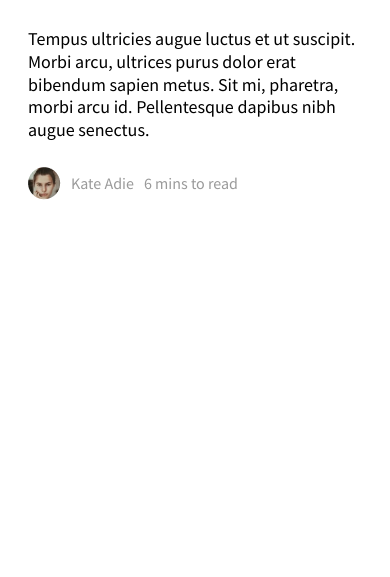
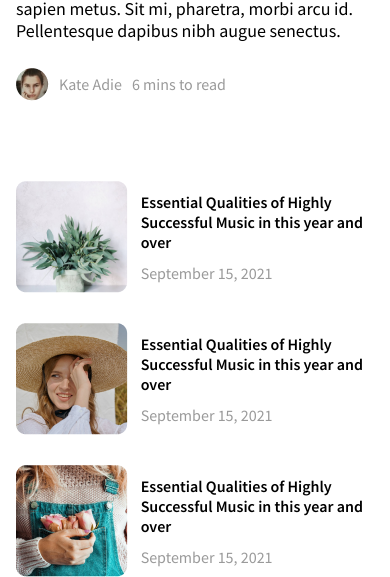
Before and after one commit to BryonVerdone/blog-page, a plain HTML site: page index.html in a window 390 px wide. Shown: the part 394-971 px from the top of the page. Before the commit the page ends 844 px from the top, so only its background shows below. Drawn offline with nearby package versions, Linux system fonts and the light colour scheme.

Commit message:
added responsive thumbnail section

```diff
--- a/index.html
+++ b/index.html
@@ -76,6 +76,40 @@
     </section>
     <!--End of  Hero Section -->
     <!-- Thumbnail Section -->
+    <section class="thumbnail-section">
+      <div class="thumbnail-content section-center">
+        <article class="thumb-card">
+          <img src="./assets/thumbnail/thumb-1.png" alt="green plant" />
+          <div class="thumb-text">
+            <h3>
+              Essential Qualities of Highly Successful Music in this year and
+              over
+            </h3>
+            <span class="thumb-date">September 15, 2021</span>
+          </div>
+        </article>
+        <article class="thumb-card">
+          <img src="./assets/thumbnail/thumb-2.png" alt="green plant" />
+          <div class="thumb-text">
+            <h3>
+              Essential Qualities of Highly Successful Music in this year and
+              over
+            </h3>
+            <span class="thumb-date">September 15, 2021</span>
+          </div>
+        </article>
+        <article class="thumb-card">
+          <img src="./assets/thumbnail/thumb-3.png" alt="green plant" />
+          <div class="thumb-text">
+            <h3>
+              Essential Qualities of Highly Successful Music in this year and
+              over
+            </h3>
+            <span class="thumb-date">September 15, 2021</span>
+          </div>
+        </article>
+      </div>
+    </section>
     <!-- End of Thumbnail Section -->
     <!-- Trending Section -->
     <!-- Trending Section -->
--- a/styles/styles.css
+++ b/styles/styles.css
@@ -43,6 +43,7 @@ Util classes
 .section-center {
   margin: 0 auto;
   max-width: 1170px;
+  padding: 0 1rem;
 }
 /*
 ==========
@@ -117,7 +118,7 @@ Hero section
   padding: 1rem;
 }
 .hero-text {
-  padding: 12px;
+  /* padding: 12px; */
 }
 .hero-text p {
   font-family: var(--secondary-font);
@@ -155,3 +156,48 @@ Hero section
     display: none;
   }
 }
+
+/*
+==========
+Thumbnail section
+==========
+*/
+.thumbnail-section {
+  margin-top: 64px;
+}
+.thumbnail-content {
+  display: flex;
+  /* flex-wrap: wrap; */
+  gap: 30px;
+}
+
+.thumb-card {
+  display: flex;
+  align-items: center;
+}
+.thumb-text {
+  display: flex;
+  justify-content: center;
+
+  flex-direction: column;
+  padding-left: 12.64px;
+}
+.thumb-text h3 {
+  line-height: 20px;
+  font-weight: 600;
+  font-size: 1rem;
+  font-family: var(--secondary-font);
+}
+.thumb-text span {
+  margin-top: 13px;
+  font-family: var(--secondary-font);
+  font-weight: 400;
+  color: var(--grey-400);
+}
+@media screen and (max-width: 926px) {
+  .thumbnail-content {
+    flex-direction: column;
+    align-items: center;
+    justify-content: center;
+  }
+}
```
